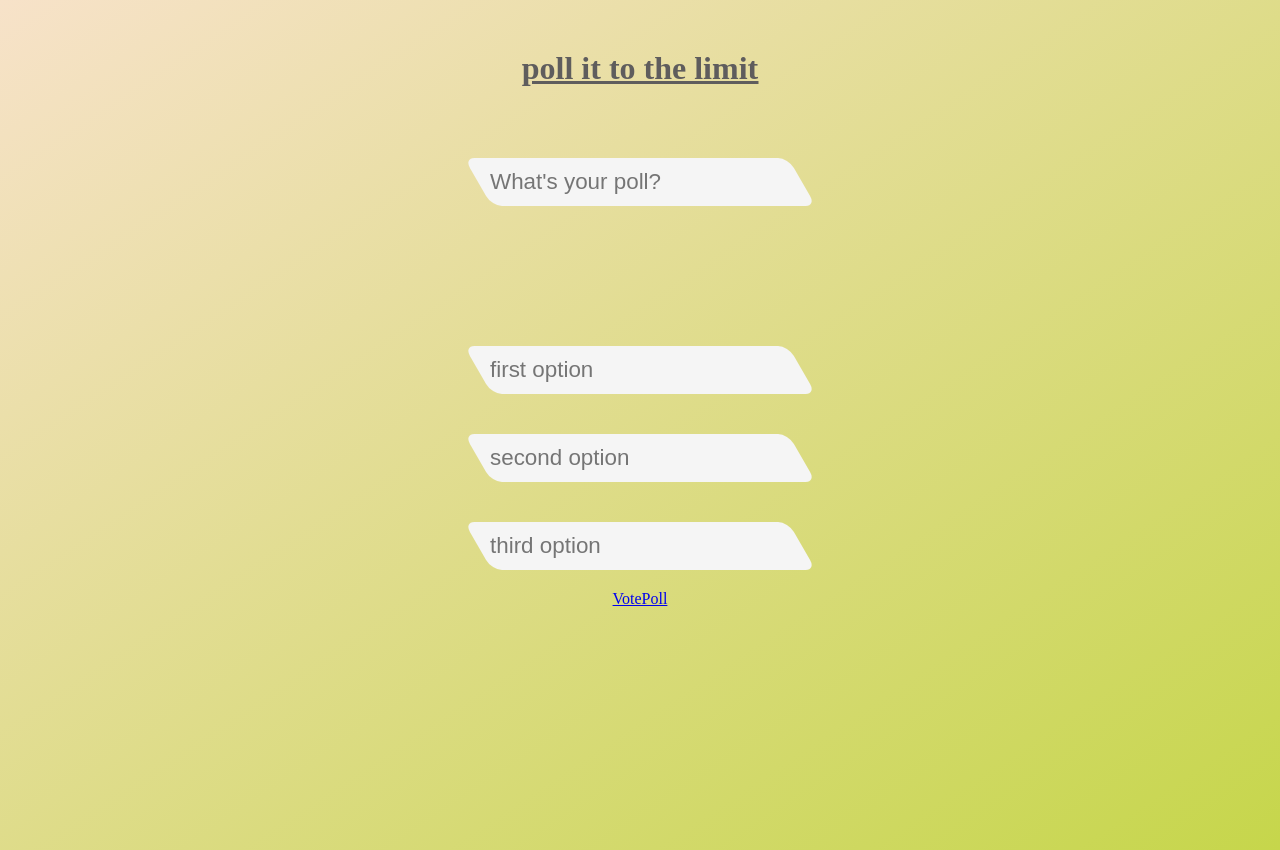
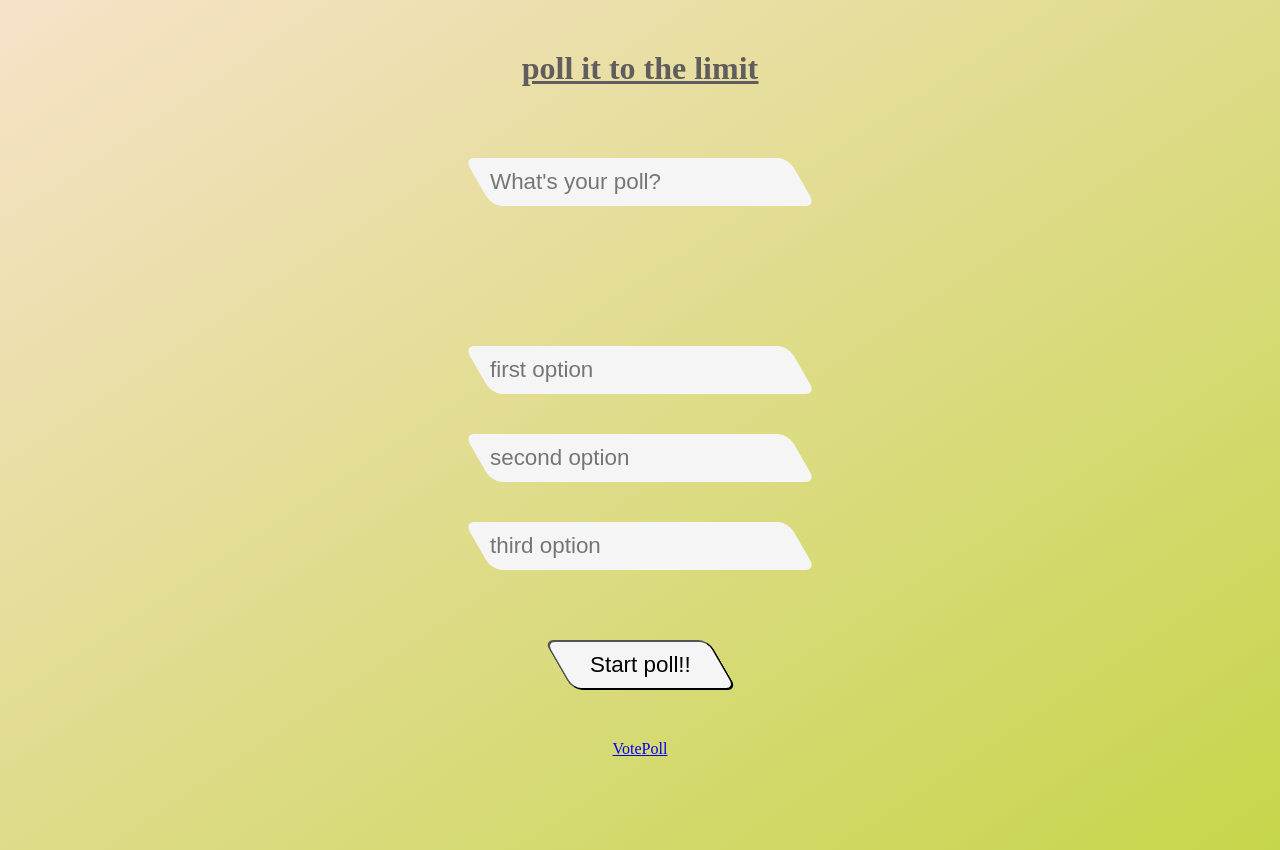
Before and after one commit to florianGierlichs/poll-it-to-the-limit, a React (Create React App) app: page / in a window 1280 px wide. Built offline with nearby package versions, Linux system fonts and the light colour scheme; a web font is replaced by a local one.

Commit message:
Add button

```diff
--- /dev/null
+++ b/src/components/Button.css
@@ -0,0 +1,12 @@
+.button {
+  margin: 50px;
+  font-size: 1.4rem;
+  background-color: whitesmoke;
+  border-radius: 10px;
+  padding: 10px 30px;
+  transform: skew(30deg);
+}
+
+.btn-text {
+  transform: skew(-30deg);
+}
--- /dev/null
+++ b/src/components/Button.js
@@ -0,0 +1,14 @@
+import React from "react";
+import "./Button.css";
+
+function Button(props) {
+  return (
+    <>
+      <button className="button" {...props}>
+        <div className="btn-text">{props.btnText}</div>
+      </button>
+    </>
+  );
+}
+
+export default Button;
--- a/src/pages/Add-poll.js
+++ b/src/pages/Add-poll.js
@@ -1,6 +1,7 @@
 import React from "react";
 import { Link } from "react-router-dom";
 import Input from "../components/Input";
+import Button from "../components/Button";
 
 function AddPoll() {
   return (
@@ -29,6 +30,7 @@ function AddPoll() {
         class="input"
         id="thirdOption"
       />
+      <Button btnText="Start poll!!"></Button>
       <Link to="/VotePoll">VotePoll</Link>
     </>
   );
```
